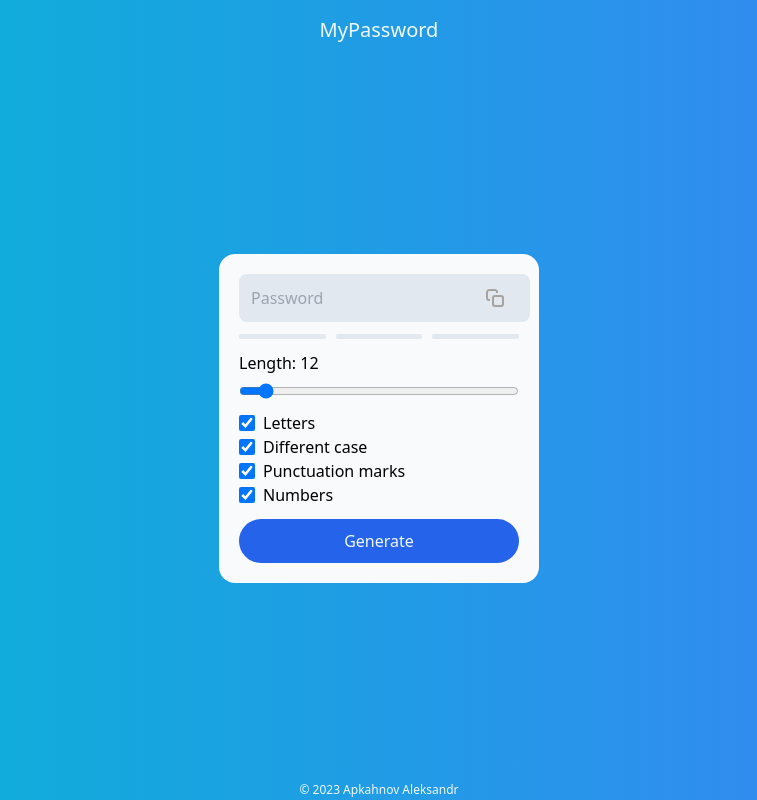
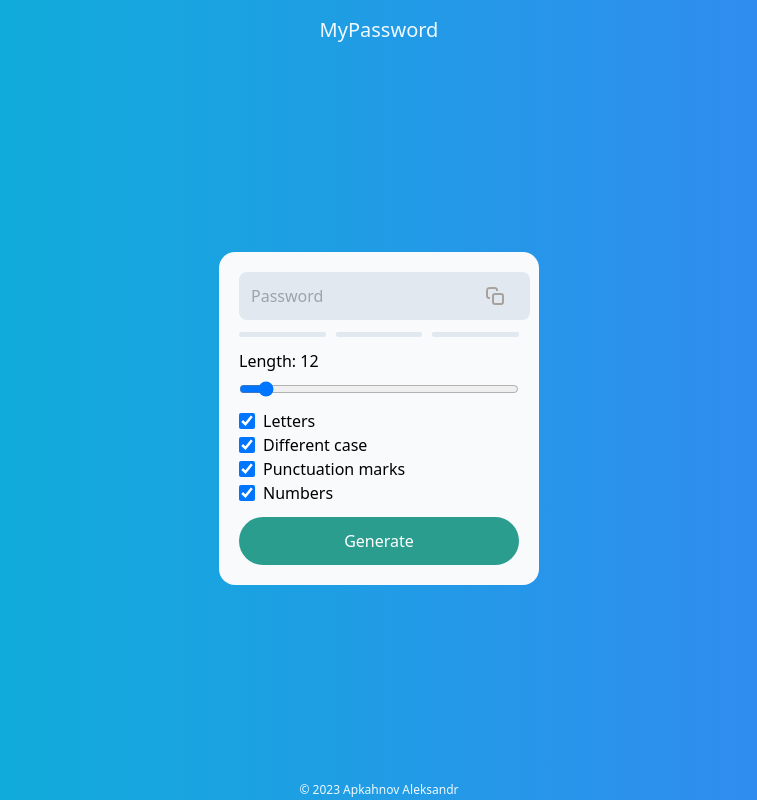
Before and after one commit to A-Apkhanov/mypassword, a Vue app: page / in a window 1280 px wide. Shown: the whole page, without its empty margins (261-1018 px from the left). Built offline with nearby package versions, Linux system fonts and the light colour scheme.

Commit message:
refactoring button

```diff
--- a/src/App.vue
+++ b/src/App.vue
@@ -92,12 +92,12 @@
           </div>
         </div>
         <div class="flex flex-col gap-1">
-          <button
+          <app-button
             type="submit"
-            class="flex-auto p-2.5 bg-blue-600 rounded-full text-sky-50 hover:brightness-110 active:brightness-90"
+            :disabled="!letters && !marks && !difCase && !numbers"
           >
             Generate
-          </button>
+          </app-button>
         </div>
       </form>
     </main>
@@ -111,10 +111,11 @@
 import IconCopy from "./components/icons/IconCopy.vue";
 import IconDone from "./components/icons/IconDone.vue";
 import PasswordValidator from "./components/PasswordValidator.vue";
+import AppButton from "./components/AppButton.vue";
 
 export default {
   name: "App",
-  components: { PasswordValidator, IconDone, IconCopy },
+  components: { AppButton, PasswordValidator, IconDone, IconCopy },
   data() {
     return {
       password: "",
--- /dev/null
+++ b/src/components/AppButton.vue
@@ -0,0 +1,58 @@
+<template>
+  <button :type="type" :class="$style.button" :disabled="disabled">
+    <slot />
+  </button>
+</template>
+
+<script>
+export default {
+  name: "AppButton",
+  props: {
+    type: {
+      type: String,
+      default: "button",
+    },
+    disabled: {
+      type: Boolean,
+      default: false,
+    },
+  },
+};
+</script>
+
+<style lang="scss" module>
+button.button {
+  width: 100%;
+  display: flex;
+  justify-content: center;
+  align-items: center;
+
+  padding: 10px;
+
+  border-radius: 9999px;
+
+  color: white;
+
+  background-color: #2a9d8f;
+
+  outline: none;
+
+  border: 2px solid transparent;
+
+  &:disabled {
+    filter: opacity(50%);
+  }
+
+  &:hover:not(:active):not(:disabled) {
+    filter: brightness(90%);
+  }
+
+  &:active:not(:disabled) {
+    filter: brightness(110%);
+  }
+
+  &:focus-visible:not(:disabled) {
+    border-color: #264653;
+  }
+}
+</style>
```
